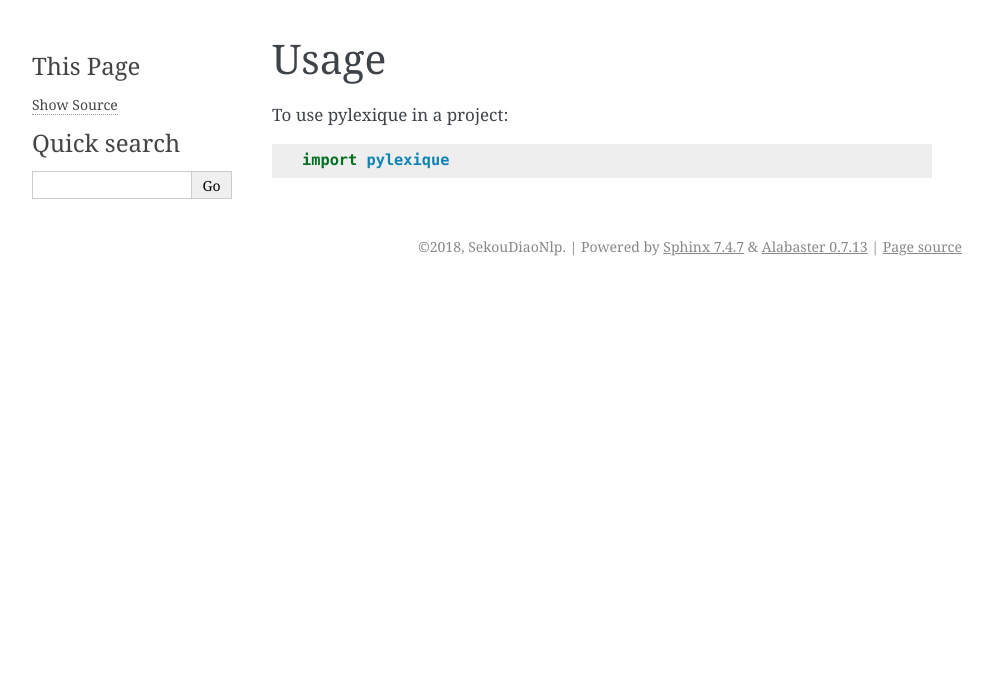
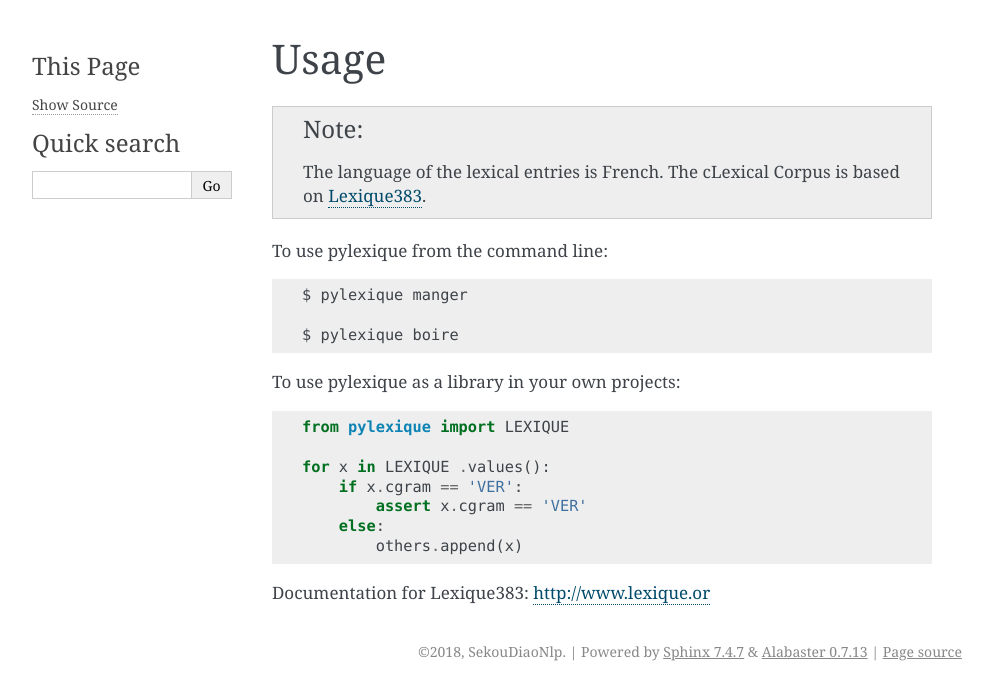
Before and after one commit to SekouDiaoNlp/pylexique, a Sphinx documentation site: the page built from docs/usage.rst, in a window 1280 px wide. Shown: the top 700 px of the page, without its empty margins (148-1141 px from the left). Built offline with Sphinx 7.4.7, drawn with Linux system fonts in a browser that asks for light colours; the version number is read from the project's files by our own code.

Commit message:
Added sample usage.

```diff
--- a/docs/usage.rst
+++ b/docs/usage.rst
@@ -2,6 +2,32 @@
 Usage
 =====
 
-To use pylexique in a project::
+.. NOTE:: The language of the lexical entries is French.
+    The cLexical Corpus is based on `Lexique383`_.
 
-    import pylexique
+
+To use pylexique from the command line:
+
+
+.. code-block:: bash
+
+    $ pylexique manger
+
+    $ pylexique boire
+
+
+To use pylexique  as a library in your own projects:
+
+
+.. code-block:: python
+
+    from pylexique import LEXIQUE
+
+    for x in LEXIQUE .values():
+        if x.cgram == 'VER':
+            assert x.cgram == 'VER'
+        else:
+            others.append(x)
+
+Documentation for
+_`Lexique383`: http://www.lexique.or
```
